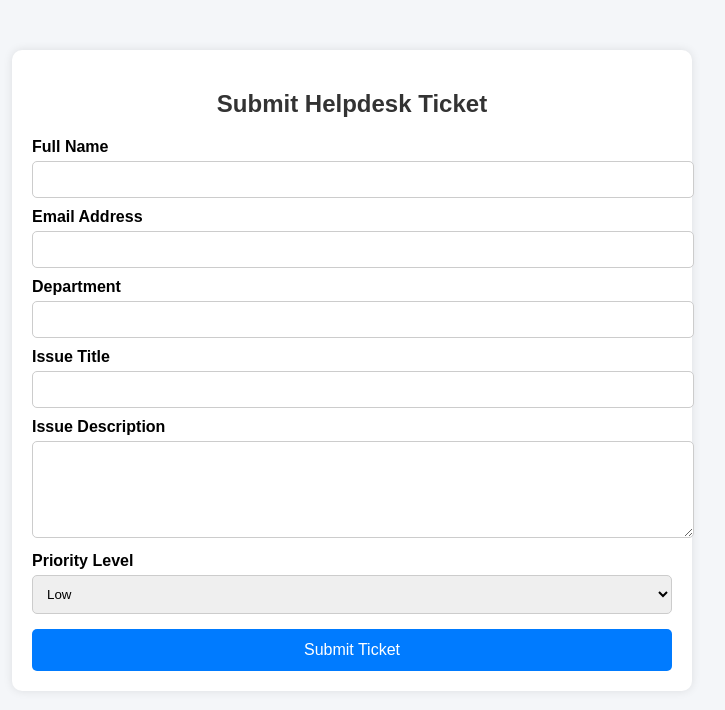
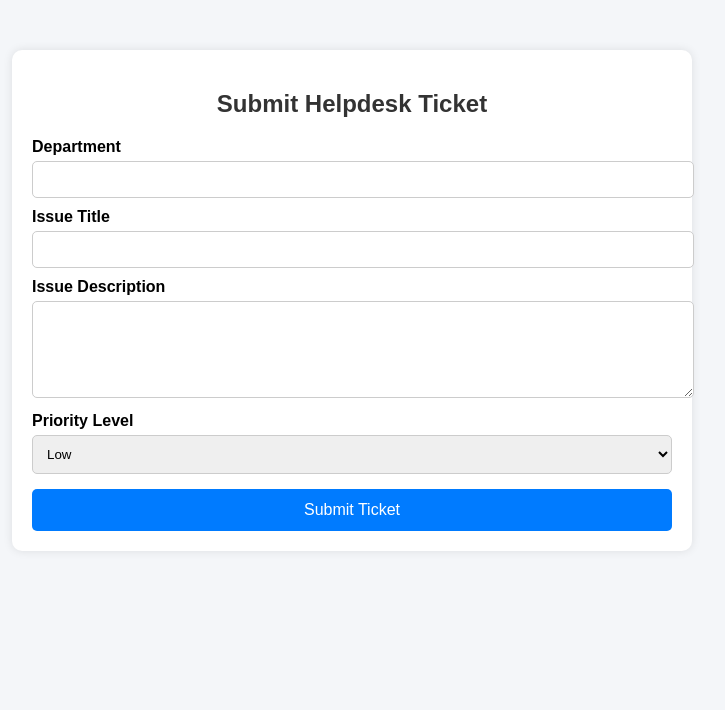
Before and after one commit to tbwahacker/helpdesk_gst, a Django app: page /ticket in a window 1280 px wide. Shown: the top 710 px of the page, without its empty margins (288-1013 px from the left). Run offline with Django 5.2, Linux system fonts and the light colour scheme; the visitor is signed in with stand-in values (Sample User, id 1).

Commit message:
remove a ticket name and email

```diff
--- a/templates/core_business/ticket.html
+++ b/templates/core_business/ticket.html
@@ -66,12 +66,6 @@
     <form action="#" method="POST">
 
         {% csrf_token %}
-        <label for="name">Full Name</label>
-        <input type="text" id="name" name="name" required>
-
-        <label for="email">Email Address</label>
-        <input type="email" id="email" name="email" required>
-
         <label for="department">Department</label>
         <input type="text" id="department" name="department">
 
--- a/templates/staff/dashboard.html
+++ b/templates/staff/dashboard.html
@@ -9,15 +9,14 @@
       <h4>Staff Panel</h4>
       <hr>
       <a href="#" class="text-white d-block p-2">Dashboard</a>
-      <a href="#" class="text-white d-block p-2">All Tickets</a>
-        <a href="{% url 'account' %}" class="text-white d-block p-2">Assigned</a>
+        <a href="{% url 'account' %}" class="text-white d-block p-2">Assigned tickets</a>
       <a href="{% url 'logout' %}" class="text-white d-block p-2">Logout</a>
     </div>
 
     <!-- Main Content -->
     <div class="col-md-10 p-4">
 
-      <h3 class="mb-4">Welcome, {{ user.username }}</h3>
+      <h3 class="mb-4">Welcome,  {{ user.username }}</h3>
 
       <!-- Stats -->
       <div class="row mb-4">
--- a/templates/user/dashboard.html
+++ b/templates/user/dashboard.html
@@ -5,7 +5,7 @@
     <title>End User Dashboard</title>
 </head>
 <h1>User Dashboard</h1>
-<p><h3>Welcome to your account!{{ request.user.username }}</h3>>
+<p><h3>Welcome to your account,    {{ request.user.username }}</h3>>
 
 <head>
   <meta charset="UTF-8">
```
